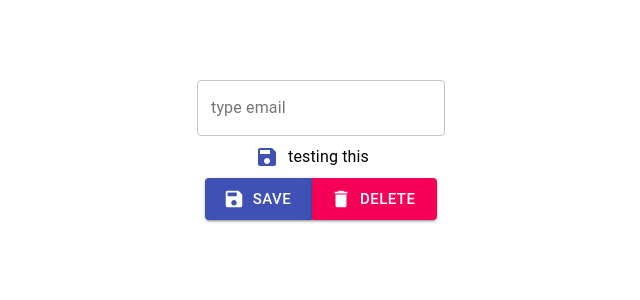
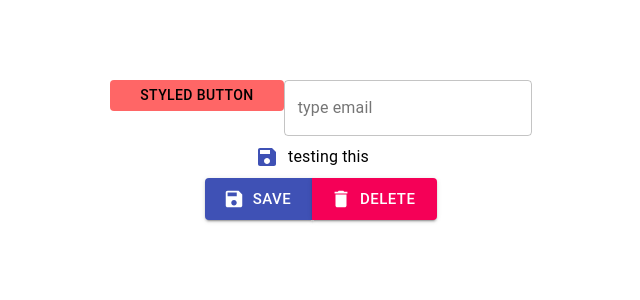
Before and after one commit to ParthPatel133/react-material-ui, a React (Create React App) app: page / in a window 1280 px wide. Shown: the top 300 px of the page, without its empty margins (319-959 px from the left). Built offline with nearby package versions, Linux system fonts and the light colour scheme.

Commit message:
makeStyles for custom button

```diff
--- a/src/App.js
+++ b/src/App.js
@@ -9,6 +9,23 @@ import Checkbox from '@material-ui/core/Checkbox';
 import FormControlLabel from '@material-ui/core/FormControlLabel';
 //Text Field
 import {TextField} from '@material-ui/core';
+//makeStyle for button
+import {makeStyles} from '@material-ui/core/styles';
+
+const useStyle = makeStyles({
+  root: {
+    background: '#ff6666',
+    border: 0,
+    marginBottom: 15,
+    color: 'black',
+    padding: '3px 30px',
+  },
+});
+
+const ButtonStyled = () => {
+  const classes = useStyle();
+  return <Button className={classes.root}>Styled Button</Button>;
+};
 
 const CheckboxExample = () => {
   const [checked, setChecked] = useState(true);
@@ -33,6 +50,7 @@ const CheckboxExample = () => {
 function App() {
   return (
     <div className='App'>
+      <ButtonStyled />
       <TextField
         variant='outlined'
         color='secondary'
```
Also changed, not shown: 1 other file (tests, documents, lock files or other folders).
